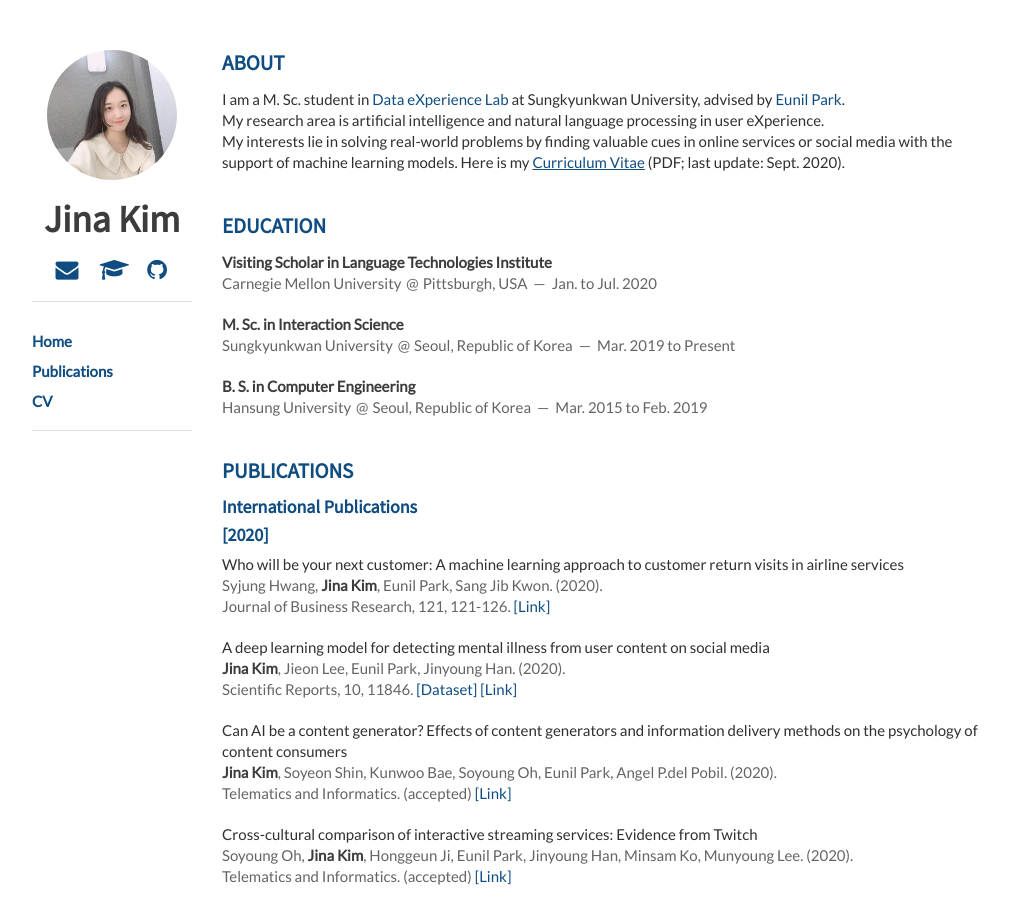
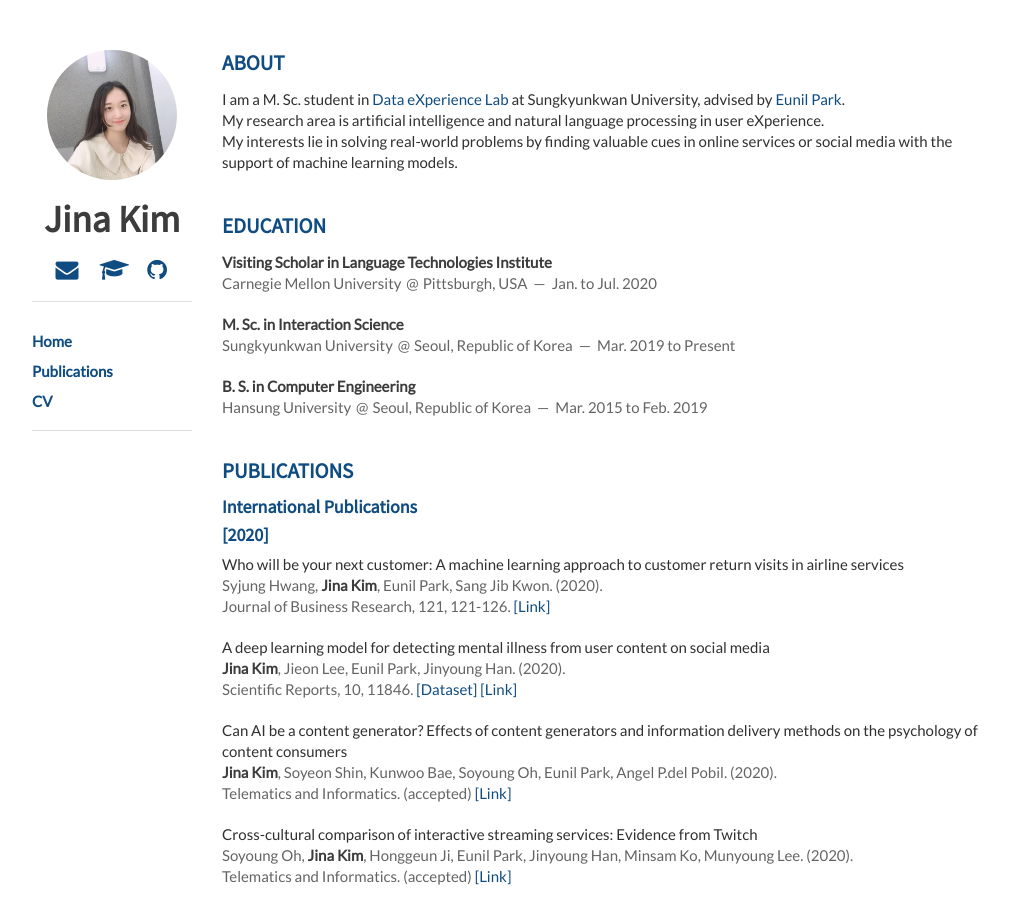
Before and after one commit to Jina-Kim/Jina-Kim.github.io, a Jekyll site: the page built from index.html, in a window 1280 px wide and 900 px high. Shown: the whole window, without its empty margins (138-1147 px from the left). Built offline with Jekyll 4.4.1, drawn with Linux system fonts in a browser that asks for light colours; nearby versions of some CDN libraries; the list of posts is cut into pages by our own code.

Commit message:
Update about.html

```diff
--- a/_includes/about.html
+++ b/_includes/about.html
@@ -5,7 +5,7 @@
           I am a M. Sc. student in <a href="http://dsl.skku.edu">Data eXperience Lab</a> at Sungkyunkwan University, advised by <a href="http://eunilpark.com">Eunil Park</a>. </br>
           My research area is artificial intelligence and natural language processing in user eXperience.
          </br>
-          My interests lie in solving real-world problems by finding valuable cues in online services or social media with the support of machine learning models. Here is my <a href="https://drive.google.com/open?id=1JfQXtRegyqwXPrufVbjaKHcjvO033bx8" style="text-decoration: underline">Curriculum Vitae</a> (PDF; last update: Sept. 2020).
+          My interests lie in solving real-world problems by finding valuable cues in online services or social media with the support of machine learning models.
         </p>
     </article>
 </section>
```
